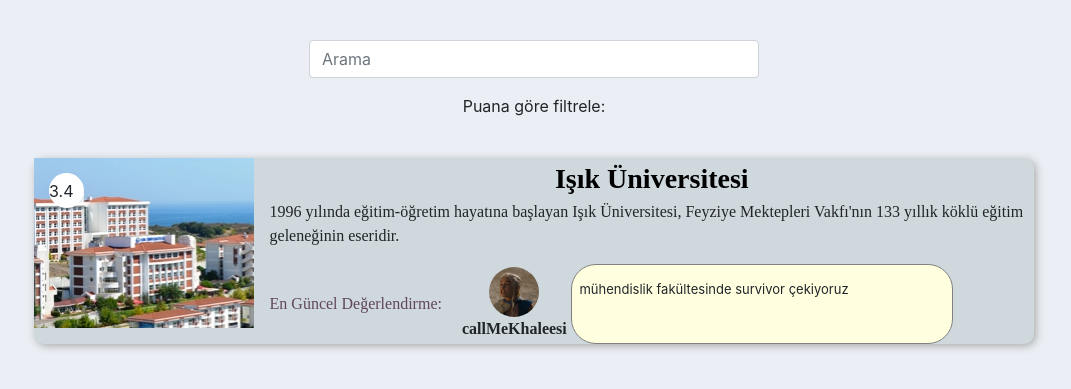
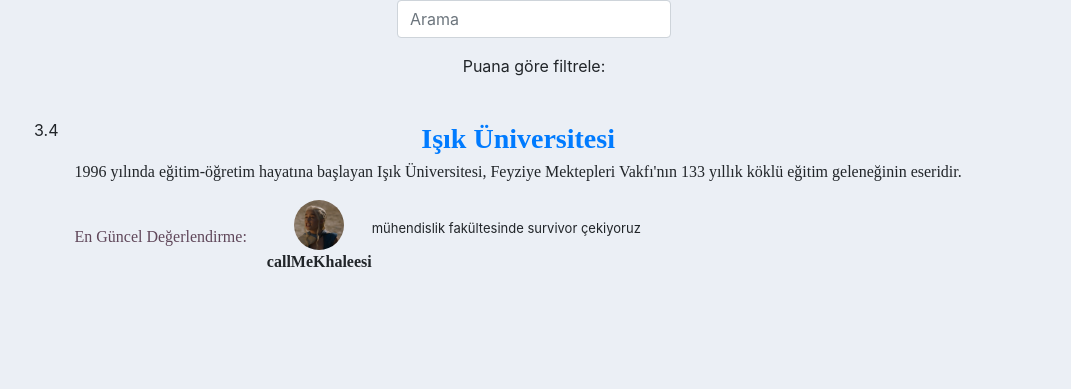
Before and after one commit to Bjornikof/UniAtlas, a Django app: template uniatlas/website/templates/website/unisozluk.html in a window 1280 px wide. Shown: the part 96-485 px from the top of the page, without its empty margins (106-1177 px from the left). Run offline with Django 3.2, Linux system fonts and the light colour scheme; the template is opened without the code that fills it, so the values that code supplies are empty; some libraries are stand-ins or nearby versions.

Commit message:
Package Structure Fixed
*Static file updated.

```diff
--- a/uniatlas/static/css/main.css
+++ b/uniatlas/static/css/main.css
@@ -6,84 +6,3 @@
 body {
     background-color: #ebeff5;
 }
-
-.login-card{
-    background-color: white;
-    width: 70%;
-    height: 480px;
-    margin-top: 100px;
-    border-radius: 10px;
-    box-shadow: 5px 5px 15px grey;
-}
-
-.login-img{
-
-    height: 380px;
-    margin-top: 55px;
-    margin-left: 7%;
-}
-
-.login-info-panel{
-    width: 40%;
-    margin-right: 10%;
-
-}
-
-.sign-img{
-    height: 330px;
-    margin-top: 80px;
-    margin-right: 4%;
-}
-
-.search-bar{
-    margin-top: 40px;
-    width: 450px;
-}
-
-.unisozluk-card{
-    /*width: 70%;*/
-    /*height: 180px;*/
-    background-color: #cfd8dc;
-    /*margin-top: 90px;*/
-    border-radius: 10px;
-    box-shadow: 2px 2px 8px darkgrey;
-
-}
-
-.unisozluk-card-img {
-    width: 25%;
-    height: 170px;
-    padding: 15px;
-    flex-wrap: nowrap;
-    background: no-repeat url("/static/images/ışıküni.jpg");
-}
-.circle {
-    width: 35px;
-    height: 35px;
-    border-radius: 50%;
-    background-color: white;
-}
-
-.comment {
-    margin-left: 4px;
-    width: 50%;
-    height: 80px;
-    background-color: lightyellow;
-    border: 1px solid gray;
-    border-radius: 10%;
-    padding: 15px;
-    padding-left: 1%;
-    padding-right: 1%;
-    border-radius: 25px;
-
-}
-
-.unilink{
-    color: black;
-
-}
-
-.unilink:hover{
-    text-decoration: none;
-    color: yellow;
-}
```
Also changed, not shown: uniatlas/static/css/resultpage.css (+34 -4 lines), uniatlas/website/static/css/main.css (deleted, +0 -8 lines), uniatlas/website/static/css/resultpage.css (deleted, +0 -37 lines), uniatlas/website/static/images/uniatlas_logo.png (deleted).
